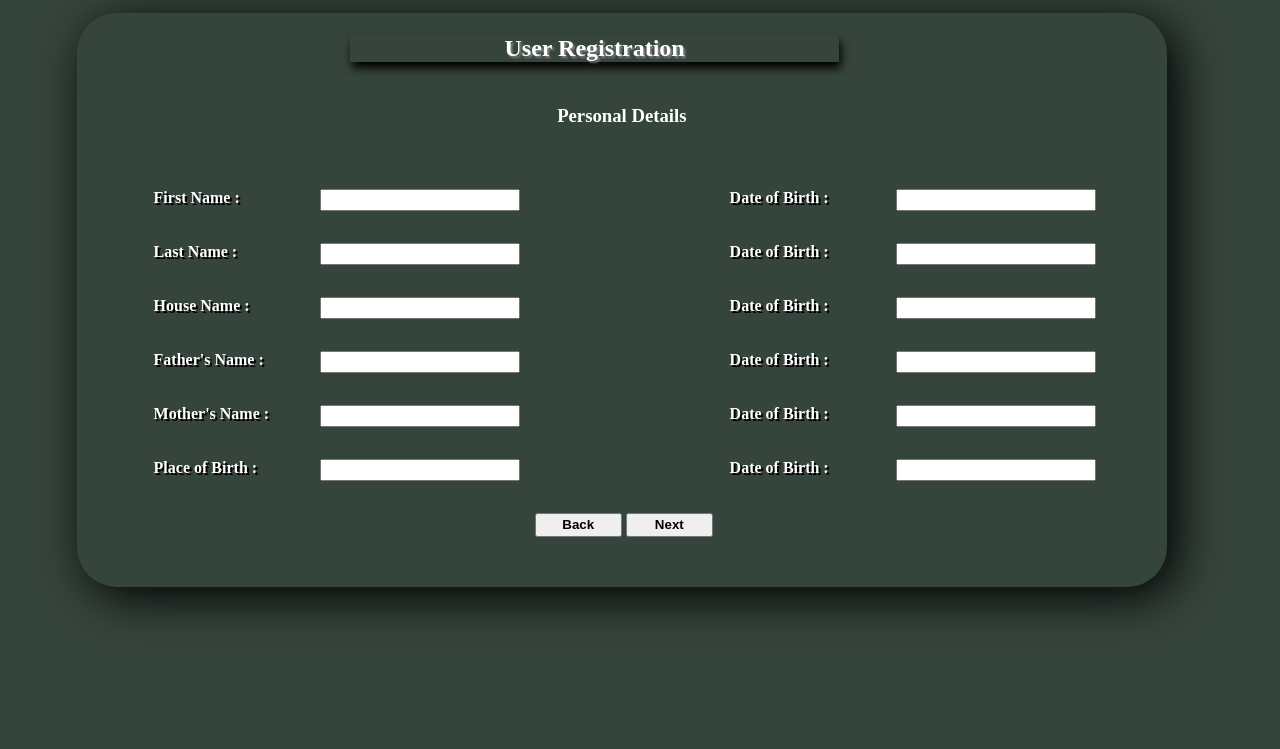
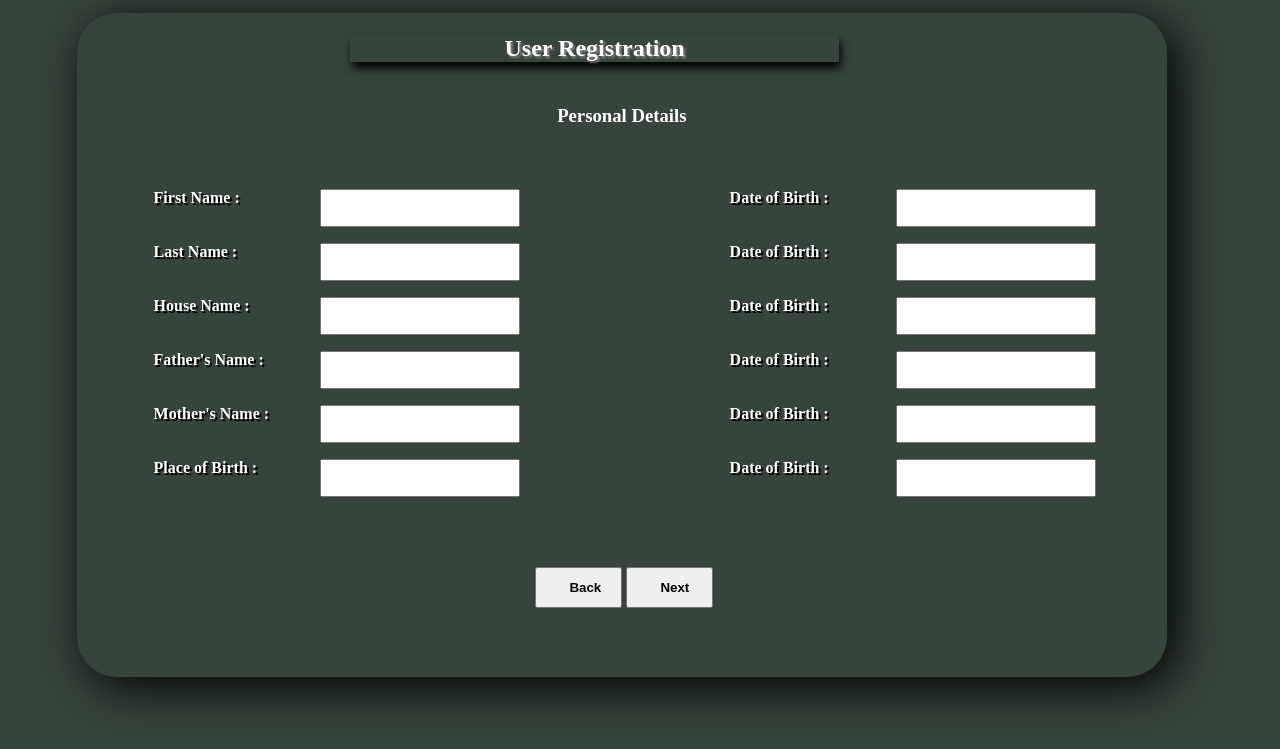
Before and after one commit to Shafi-Hub/vac-ppa, a Flask app: page /sign_up/ in a window 1280 px wide. Shown: the top 749 px of the page. Run offline with Flask 2, Linux system fonts and the light colour scheme.

Commit message:
College-Exam Hall Push

```diff
--- a/My_Venv/pip-selfcheck.json
+++ /dev/null
@@ -1 +0,0 @@
-{"last_check":"2022-02-21T23:57:01Z","pypi_version":"22.0.3"}
--- a/My_Venv/pyvenv.cfg
+++ /dev/null
@@ -1,3 +0,0 @@
-home = /usr/bin
-include-system-site-packages = false
-version = 3.6.8
--- a/static/main.css
+++ b/static/main.css
@@ -25,8 +25,8 @@
       box-shadow: 2px 2px 20px black;
 }
 #emplom{
-      width: 42%;
-      height: 50%;
+      width: 45%;
+      height: 48%;
       position: relative;
       top: 2%;
       left: 28%;
@@ -105,6 +105,6 @@
      width:100%;
      font-weight: bold;
      position: absolute;
-     top: -40%;
+     top: -30%;
 
 }
--- a/static/signup.css
+++ b/static/signup.css
@@ -1,7 +1,7 @@
 body {
       background-color: rgb(54, 69, 60);
       width: 85%;
-      height: 570px;
+      height: 660px;
       border-width: 3px solid;
       box-shadow: 10px 10px 50px black;
       border-radius: 40px;
@@ -43,7 +43,7 @@
 
 .txt {
      width: 15%;
-     height: 2%;
+     height: 4%;
      position: absolute;
      font-weight: bold;
      left: 25%;
@@ -53,7 +53,7 @@
 
 .txt2 {
      width: 15%;
-     height: 2%;
+     height: 4%;
      position: absolute;
      font-weight: bold;
      left: 70%;
@@ -64,9 +64,10 @@
 button{
       width: 8%;
       height: 6%;
-      padding: .25% 1%;
+      padding: 1% 3%;
       position: relative;
-      top: 84%;
+      top: 80%;
       left: 42%;
+      margin-top: 5%;
       font-weight: bold;
 }
--- a/templates/index.html
+++ b/templates/index.html
@@ -21,7 +21,7 @@
          </form>
     </div>
     <div id="homepage_footer">
-        <p><marquee scrollamount="6" >!!! This is a trail statement, please co-operate with us....!!! if you have any queries please contact IT Administrator... !!! MUHAMMED SHAFI- 9633442041</marquee></p>
+        <p><marquee scrollamount="6" >!!! This is a Demo WebApp, please co-operate with us....!!! if you have any queries please contact IT Administrator... !!! MUHAMMED SHAFI- 9633442041</marquee></p>
     </div>
 
 
--- a/templates/signup.html
+++ b/templates/signup.html
@@ -10,7 +10,7 @@
        <article>
            <section>
                <div id="signup_head" >
-                   <h2 style="color: white;  text-shadow: 2px 2px 2px grey; text-align: center; height: 4%;"> User Registration </h2>
+                   <h2 style="color: white;  text-shadow: 2px 2px 2px grey; text"> User Registration </h2>
                </div>
                <div id="signup_content">
                  <form>
```
Also changed, not shown: 9 other files.
